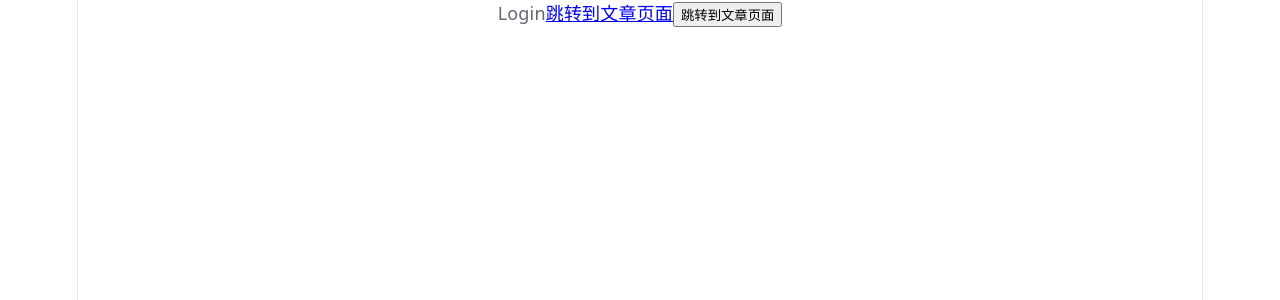
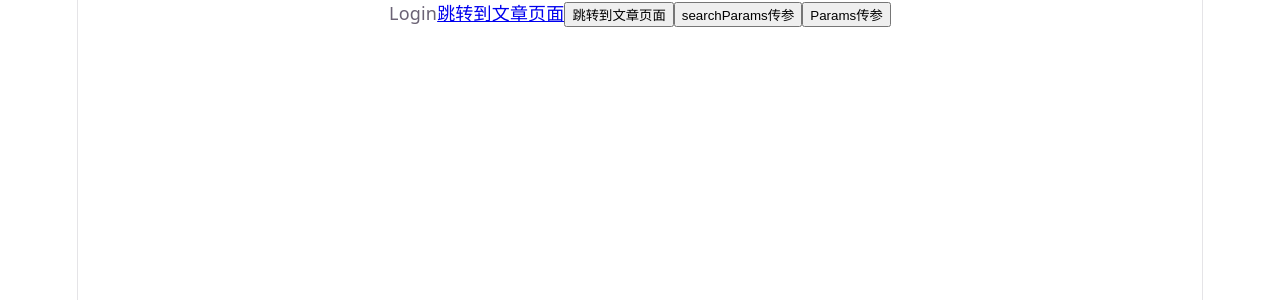
Before and after one commit to chujian0325/react20260915, a React (Vite) app in the folder react-router-pro/: page /login in a window 1280 px wide. Shown: the top 300 px of the page. Built offline with nearby package versions, Linux system fonts and the light colour scheme.

Commit message:
路由传参

```diff
--- a/react-router-pro/src/page/Article/index.jsx
+++ b/react-router-pro/src/page/Article/index.jsx
@@ -1,5 +1,12 @@
+import { useSearchParams, useParams } from "react-router-dom";
+
 const Article = () => {
-  return <div>Article</div>;
-}
+  const [params] = useSearchParams();
+  let id = params.get("id");
+
+  const param2 = useParams();
+  let id2 = param2.id
+  return <div>Article{id}-{id2}</div>;
+};
 
 export default Article;
--- a/react-router-pro/src/page/Login/index.jsx
+++ b/react-router-pro/src/page/Login/index.jsx
@@ -7,6 +7,10 @@ const Login = () => {
       <Link to="/article">跳转到文章页面</Link>
 
       <button onClick={()=>{navigate("/article")}}>跳转到文章页面</button>
+      <button onClick={()=>{navigate("/article?id=1&title=hello")}}>searchParams传参</button>
+
+      <button onClick={()=>{navigate("/article/1001")}}>Params传参</button>
+
     </div>
   );
 };
--- a/react-router-pro/src/router/index.jsx
+++ b/react-router-pro/src/router/index.jsx
@@ -9,7 +9,7 @@ const router = createBrowserRouter([
     element: <Login />,
   },
   {
-    path: "/article",
+    path: "/article/:id",
     element: <Article/>,
   },
 ]);
```
Also changed, not shown: 1 other file (tests, documents, lock files or other folders).
